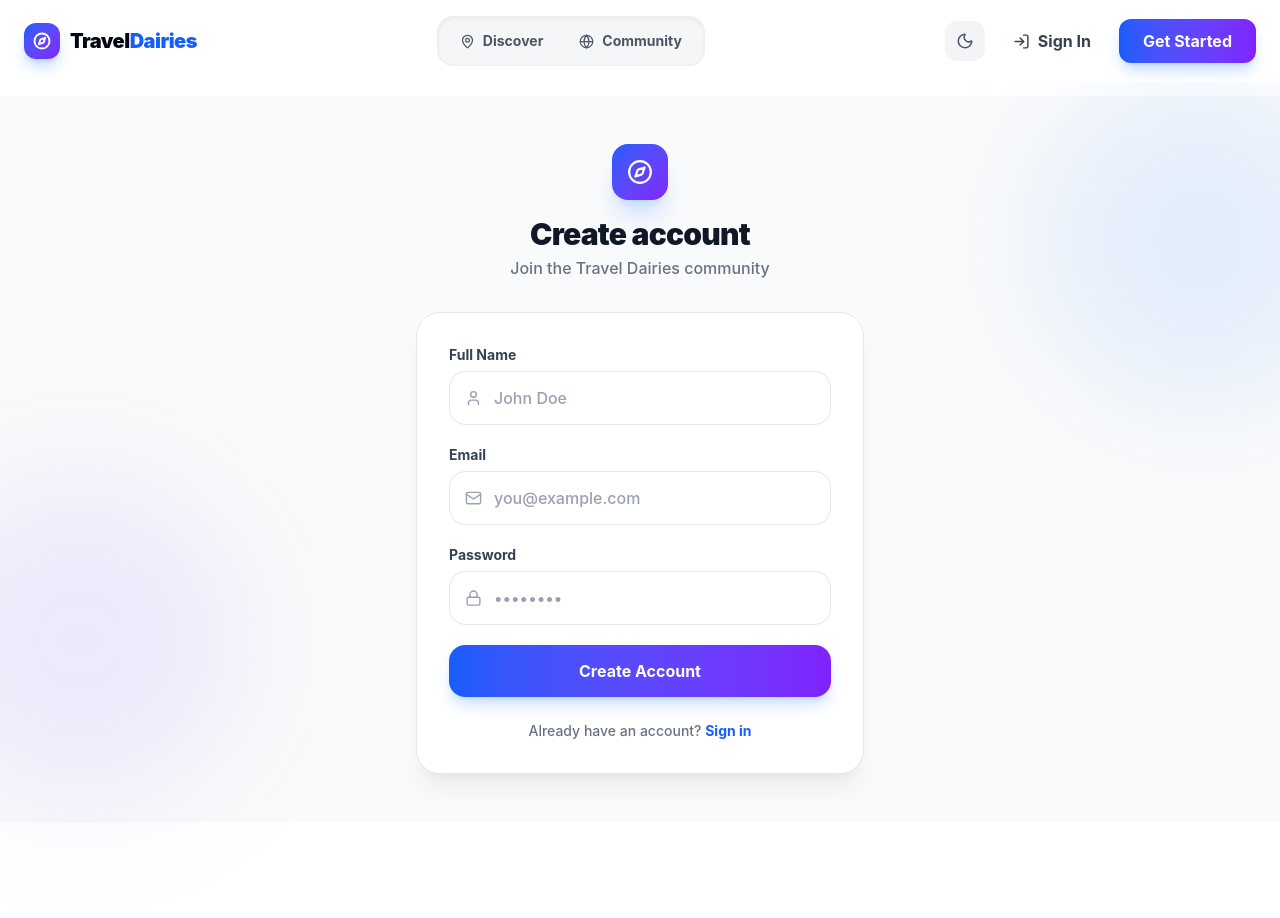
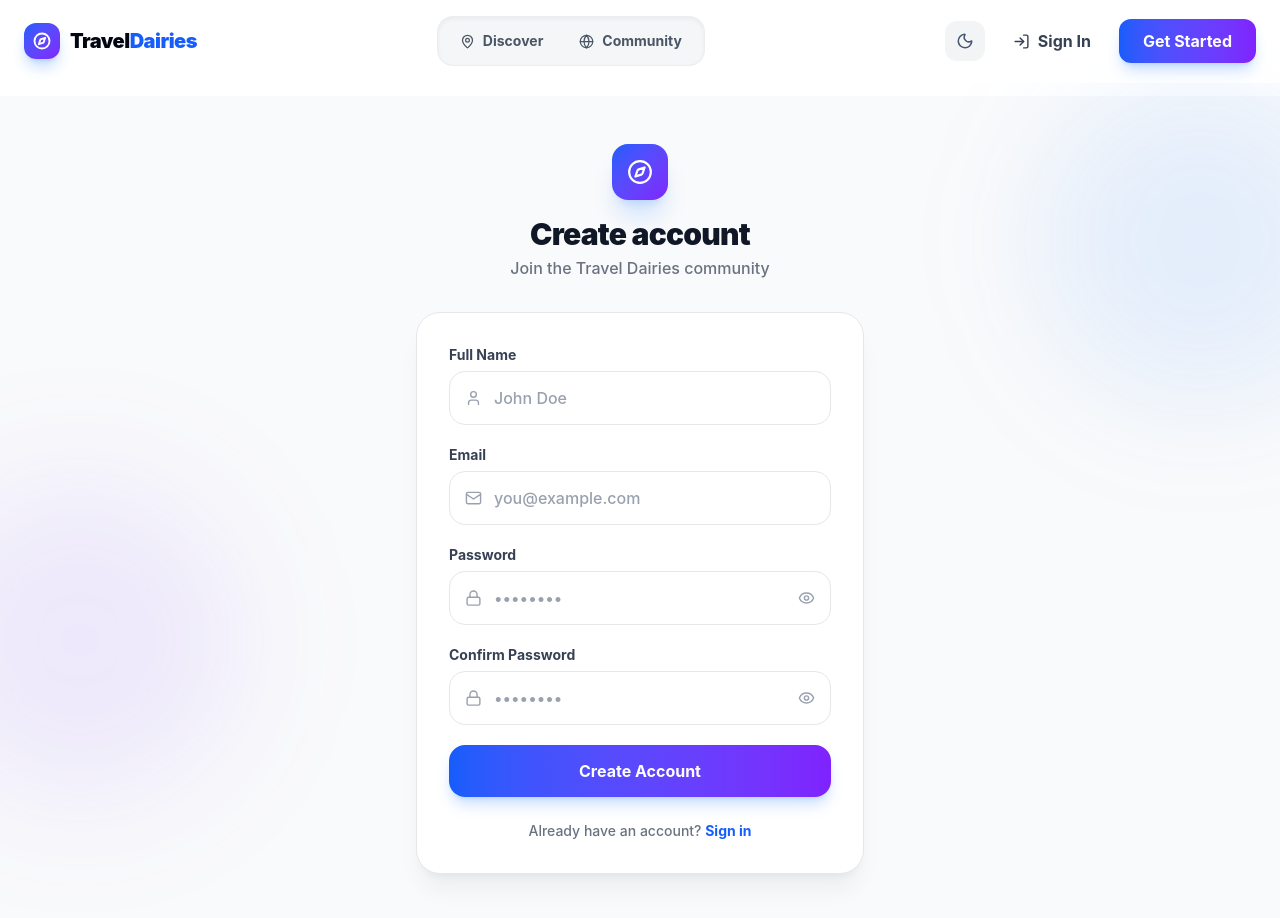
Before and after one commit to aswin8884/travel_diaries, a React (Vite) app in the folder travel_frontend/frontend/: page /register in a window 1280 px wide. Shown: the top 918 px of the page. Before the commit the page ends 822 px from the top, so only its background shows below. Built offline with nearby package versions, Linux system fonts and the light colour scheme.

Commit message:
Add password visibility toggle and confirm password field to auth forms
- Register: eye icon to show/hide password, separate eye toggle for confirm field, confirm password field with match validation and green success indicator
- Login: eye icon to show/hide password

```diff
--- a/travel_frontend/frontend/src/pages/auth/Login.jsx
+++ b/travel_frontend/frontend/src/pages/auth/Login.jsx
@@ -1,7 +1,7 @@
 import { useState, useContext } from 'react';
 import { useNavigate, Link } from 'react-router-dom';
 import { AuthContext } from '../../context/AuthContext';
-import { Mail, Lock, ShieldCheck, User, Compass } from 'lucide-react';
+import { Mail, Lock, ShieldCheck, User, Compass, Eye, EyeOff } from 'lucide-react';
 import axios from 'axios';
 import { jwtDecode } from 'jwt-decode';
 import { isValidEmail } from '../../utils/validate';
@@ -13,6 +13,7 @@ const Login = () => {
     const [email, setEmail] = useState('');
     const [password, setPassword] = useState('');
     const [emailErr, setEmailErr] = useState('');
+    const [showPassword, setShowPassword] = useState(false);
     const [error, setError] = useState('');
     const [loading, setLoading] = useState(false);
 
@@ -43,7 +44,7 @@ const Login = () => {
         }
     };
 
-    const inputCls = "w-full pl-11 pr-4 py-3.5 bg-white dark:bg-gray-800 border border-gray-200 dark:border-gray-700 text-gray-900 dark:text-white placeholder-gray-400 dark:placeholder-gray-500 rounded-2xl outline-none focus:border-blue-500 focus:ring-2 focus:ring-blue-500/20 transition-all font-medium";
+    const inputCls = "w-full pl-11 pr-11 py-3.5 bg-white dark:bg-gray-800 border border-gray-200 dark:border-gray-700 text-gray-900 dark:text-white placeholder-gray-400 dark:placeholder-gray-500 rounded-2xl outline-none focus:border-blue-500 focus:ring-2 focus:ring-blue-500/20 transition-all font-medium";
 
     return (
         <div className="min-h-[calc(100vh-96px)] bg-gray-50 dark:bg-gray-950 flex items-center justify-center px-4 py-12">
@@ -96,7 +97,10 @@ const Login = () => {
                             <label className="block text-sm font-bold text-gray-700 dark:text-gray-300 mb-1.5">Password</label>
                             <div className="relative">
                                 <Lock size={17} className="absolute left-4 top-1/2 -translate-y-1/2 text-gray-400 dark:text-gray-500 pointer-events-none"/>
-                                <input type="password" required value={password} onChange={e => setPassword(e.target.value)} placeholder="••••••••" className={inputCls}/>
+                                <input type={showPassword ? 'text' : 'password'} required value={password} onChange={e => setPassword(e.target.value)} placeholder="••••••••" className={inputCls}/>
+                                <button type="button" onClick={() => setShowPassword(v => !v)} className="absolute right-4 top-1/2 -translate-y-1/2 text-gray-400 dark:text-gray-500 hover:text-gray-600 dark:hover:text-gray-300 transition-colors">
+                                    {showPassword ? <EyeOff size={17}/> : <Eye size={17}/>}
+                                </button>
                             </div>
                         </div>
                         <button type="submit" disabled={loading}
--- a/travel_frontend/frontend/src/pages/auth/Register.jsx
+++ b/travel_frontend/frontend/src/pages/auth/Register.jsx
@@ -1,24 +1,27 @@
 import { useState } from 'react';
 import { useNavigate, Link } from 'react-router-dom';
-import { Mail, Lock, User, Compass, CheckCircle, XCircle } from 'lucide-react';
+import { Mail, Lock, User, Compass, CheckCircle, XCircle, Eye, EyeOff } from 'lucide-react';
 import axios from 'axios';
 import { isValidEmail, isValidName, isValidPassword } from '../../utils/validate';
 
 const Register = () => {
     const navigate = useNavigate();
-    const [formData, setFormData] = useState({ name: '', email: '', password: '' });
-    const [touched, setTouched] = useState({ name: false, email: false, password: false });
+    const [formData, setFormData] = useState({ name: '', email: '', password: '', confirm: '' });
+    const [touched, setTouched] = useState({ name: false, email: false, password: false, confirm: false });
+    const [showPassword, setShowPassword] = useState(false);
+    const [showConfirm, setShowConfirm] = useState(false);
     const [error, setError] = useState('');
     const [loading, setLoading] = useState(false);
 
     const pwdCheck = isValidPassword(formData.password);
     const nameOk = isValidName(formData.name);
     const emailOk = isValidEmail(formData.email);
+    const confirmOk = formData.confirm === formData.password && formData.confirm.length > 0;
 
     const handleRegister = async (e) => {
         e.preventDefault();
-        setTouched({ name: true, email: true, password: true });
-        if (!nameOk || !emailOk || !pwdCheck.valid) return;
+        setTouched({ name: true, email: true, password: true, confirm: true });
+        if (!nameOk || !emailOk || !pwdCheck.valid || !confirmOk) return;
         setError('');
         setLoading(true);
         try {
@@ -37,7 +40,7 @@ const Register = () => {
     };
 
     const inputCls = (hasErr) =>
-        `w-full pl-11 pr-4 py-3.5 bg-white dark:bg-gray-800 border ${hasErr ? 'border-red-400 dark:border-red-600' : 'border-gray-200 dark:border-gray-700'} text-gray-900 dark:text-white placeholder-gray-400 dark:placeholder-gray-500 rounded-2xl outline-none focus:border-blue-500 focus:ring-2 focus:ring-blue-500/20 transition-all font-medium`;
+        `w-full pl-11 pr-11 py-3.5 bg-white dark:bg-gray-800 border ${hasErr ? 'border-red-400 dark:border-red-600' : 'border-gray-200 dark:border-gray-700'} text-gray-900 dark:text-white placeholder-gray-400 dark:placeholder-gray-500 rounded-2xl outline-none focus:border-blue-500 focus:ring-2 focus:ring-blue-500/20 transition-all font-medium`;
 
     const Req = ({ ok, label }) => (
         <span className={`flex items-center gap-1 text-xs font-medium ${ok ? 'text-green-600 dark:text-green-400' : 'text-gray-400 dark:text-gray-500'}`}>
@@ -67,6 +70,7 @@ const Register = () => {
                     )}
 
                     <form onSubmit={handleRegister} className="space-y-5">
+                        {/* Full Name */}
                         <div>
                             <label className="block text-sm font-bold text-gray-700 dark:text-gray-300 mb-1.5">Full Name</label>
                             <div className="relative">
@@ -85,6 +89,7 @@ const Register = () => {
                             )}
                         </div>
 
+                        {/* Email */}
                         <div>
                             <label className="block text-sm font-bold text-gray-700 dark:text-gray-300 mb-1.5">Email</label>
                             <div className="relative">
@@ -103,18 +108,26 @@ const Register = () => {
                             )}
                         </div>
 
+                        {/* Password */}
                         <div>
                             <label className="block text-sm font-bold text-gray-700 dark:text-gray-300 mb-1.5">Password</label>
                             <div className="relative">
                                 <Lock size={17} className="absolute left-4 top-1/2 -translate-y-1/2 text-gray-400 dark:text-gray-500 pointer-events-none"/>
                                 <input
-                                    type="password"
+                                    type={showPassword ? 'text' : 'password'}
                                     placeholder="••••••••"
                                     value={formData.password}
                                     onChange={e => setFormData({...formData, password: e.target.value})}
                                     onBlur={() => setTouched(t => ({...t, password: true}))}
                                     className={inputCls(touched.password && !pwdCheck.valid)}
                                 />
+                                <button
+                                    type="button"
+                                    onClick={() => setShowPassword(v => !v)}
+                                    className="absolute right-4 top-1/2 -translate-y-1/2 text-gray-400 dark:text-gray-500 hover:text-gray-600 dark:hover:text-gray-300 transition-colors"
+                                >
+                                    {showPassword ? <EyeOff size={17}/> : <Eye size={17}/>}
+                                </button>
                             </div>
                             {(touched.password || formData.password.length > 0) && (
                                 <div className="mt-2 grid grid-cols-2 gap-1.5 p-3 bg-gray-50 dark:bg-gray-800 rounded-xl border border-gray-100 dark:border-gray-700">
@@ -123,6 +136,39 @@ const Register = () => {
                                     <Req ok={pwdCheck.hasNumber} label="Number"/>
                                     <Req ok={pwdCheck.hasSpecial} label="Special character"/>
                                 </div>
+                            )}
+                        </div>
+
+                        {/* Confirm Password */}
+                        <div>
+                            <label className="block text-sm font-bold text-gray-700 dark:text-gray-300 mb-1.5">Confirm Password</label>
+                            <div className="relative">
+                                <Lock size={17} className="absolute left-4 top-1/2 -translate-y-1/2 text-gray-400 dark:text-gray-500 pointer-events-none"/>
+                                <input
+                                    type={showConfirm ? 'text' : 'password'}
+                                    placeholder="••••••••"
+                                    value={formData.confirm}
+                                    onChange={e => setFormData({...formData, confirm: e.target.value})}
+                                    onBlur={() => setTouched(t => ({...t, confirm: true}))}
+                                    className={inputCls(touched.confirm && !confirmOk)}
+                                />
+                                <button
+                                    type="button"
+                                    onClick={() => setShowConfirm(v => !v)}
+                                    className="absolute right-4 top-1/2 -translate-y-1/2 text-gray-400 dark:text-gray-500 hover:text-gray-600 dark:hover:text-gray-300 transition-colors"
+                                >
+                                    {showConfirm ? <EyeOff size={17}/> : <Eye size={17}/>}
+                                </button>
+                            </div>
+                            {touched.confirm && !confirmOk && (
+                                <p className="text-xs text-red-500 dark:text-red-400 mt-1.5 font-medium">
+                                    {formData.confirm.length === 0 ? 'Please confirm your password.' : 'Passwords do not match.'}
+                                </p>
+                            )}
+                            {touched.confirm && confirmOk && (
+                                <p className="text-xs text-green-600 dark:text-green-400 mt-1.5 font-medium flex items-center gap-1">
+                                    <CheckCircle size={11}/> Passwords match
+                                </p>
                             )}
                         </div>
 
```
